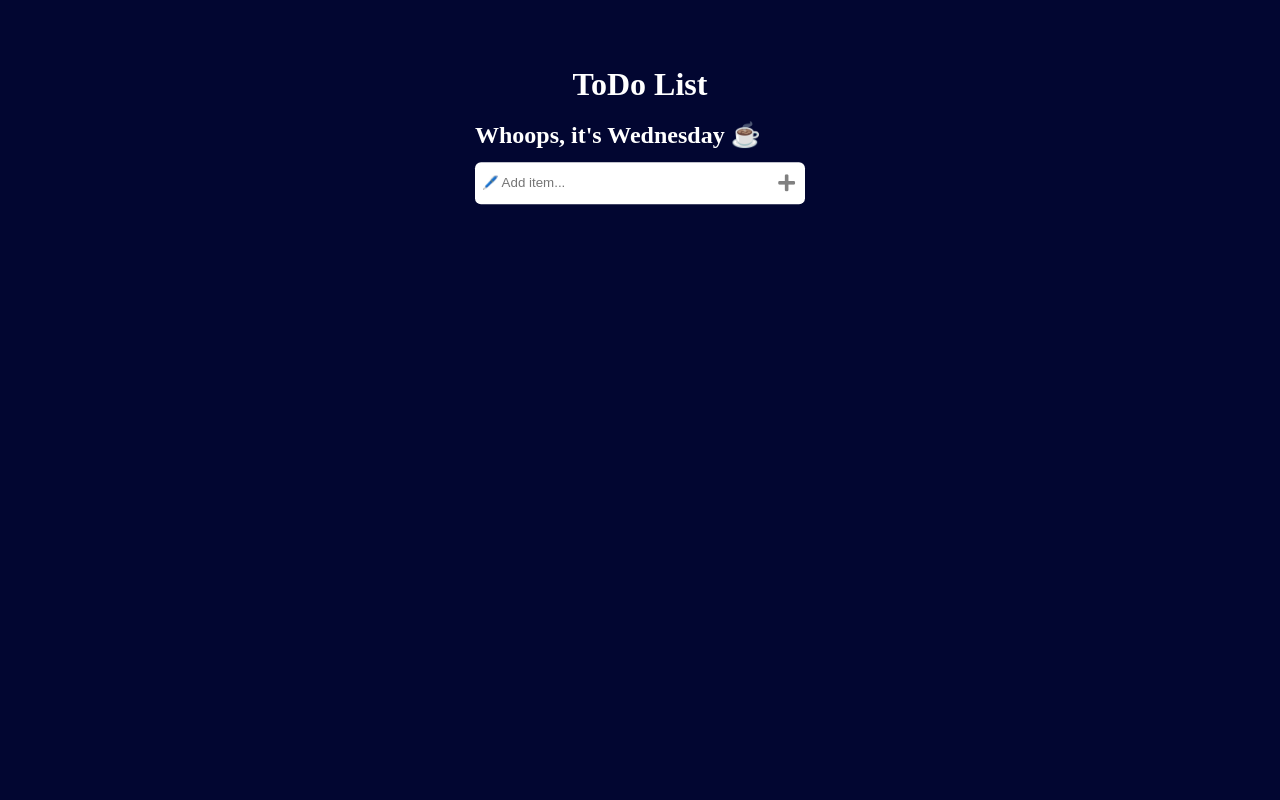
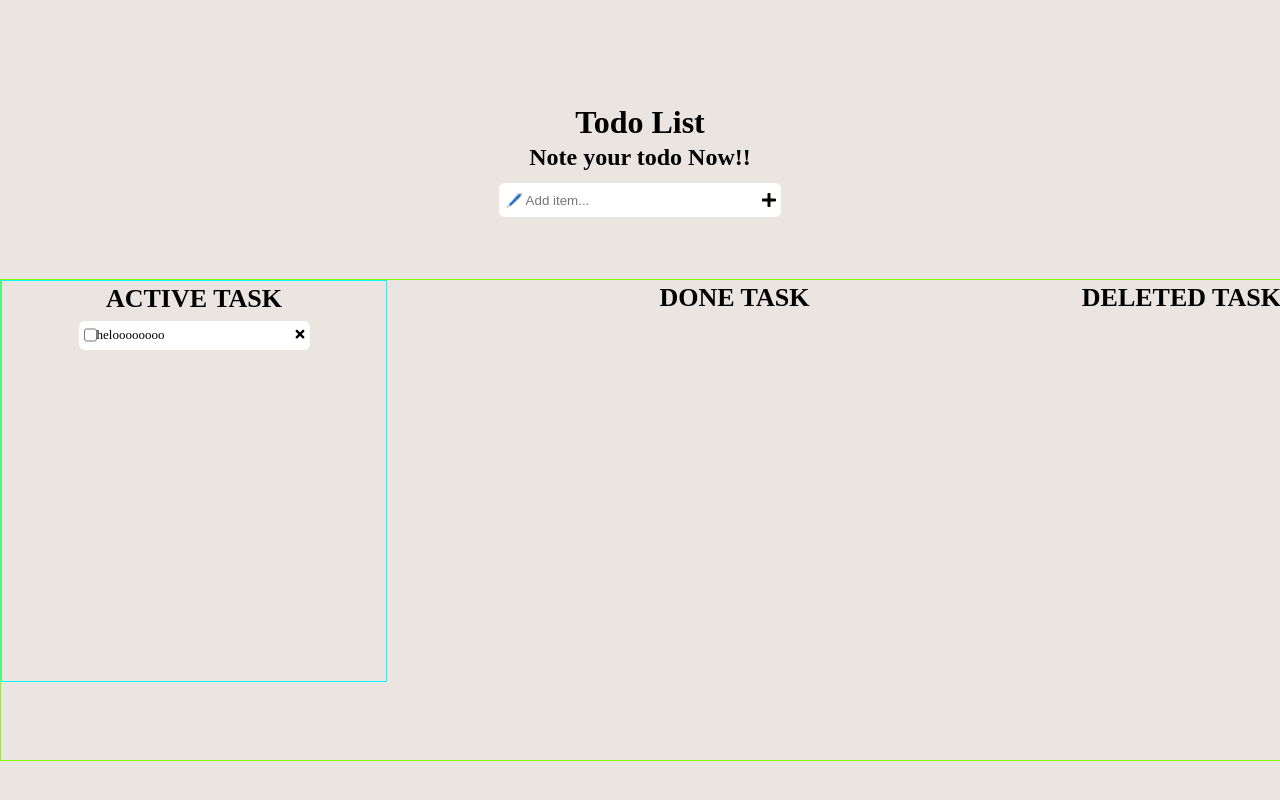
Before and after one commit to alenbabu/Todolist-react, a React (Create React App) app: page / in a window 1280 px wide. Built offline with nearby package versions, Linux system fonts and the light colour scheme.

Commit message:
design and script modified

```diff
--- a/src/App.css
+++ b/src/App.css
@@ -4,81 +4,83 @@
   }
 
   body {
-    background-color: #020631;
+    background-color: #ebe5e1;
   }
 
-  .app {
-    position: absolute;
-    top: 10%;
-    left: 50%;
-    transform: translate(-50%, -10%);
+  .main-body{
+    display: flex;
+    justify-content: center;
+    flex-direction: column;
+    width: 100%;
+    height: 100vh;
   }
 
-  .app .mainHeading h1 {
+  h1,h2{
     text-align: center;
+    margin-top: 3px;
   }
 
-  .app h1,
-  h2 {
-    color: white;
-  }
-
-  .app .input {
+  .app{
     display: flex;
     justify-content: center;
     align-items: center;
+    width: 100%;
+    height: 30%;
+    flex-direction: column;
+  }
+
+  .input{
     margin-top: 0.8em;
-    width: 20em;
-    height: 2em;
+    display: flex;
+    justify-content: center;
+    align-items: center;
+    width: 17em;
+    height: 1.5em;
     background-color: white;
     display: flex;
-    justify-content: space-between;
-    align-items: center;
     border-radius: 6px;
     padding: 5px;
   }
 
-  .app .input input {
+  .input input {
     width: 100%;
     height: 1.6em;
     border-color: transparent;
     outline-color: transparent;
   }
 
-  .app i {
-    cursor: pointer;
-    font-size: larger;
-    font-weight: 900;
-    color: grey;
-    margin-right: 5px;
+  .task{
+    width: 100%;
+    height: 60vh;
+    font-size: small;
+    border: 1px solid chartreuse;
+    display: flex;
+    justify-content: space-between;
   }
-  .app .todos {
+
+  .active-task {
+    width: 30%;
+    height: 50vh;
+    border: 1px solid cyan;
     display: flex;
-    justify-content: center;
+    flex-direction: column;
     align-items: center;
-    flex-direction: column;
   }
-  .app .todos .todo {
-    margin-top: 0.8em;
-    width: 20em;
-    height: 2em;
-    background-color: white;
+
+  .todo{
     display: flex;
     justify-content: space-between;
     align-items: center;
+    width: 17em;
+    height: 1.5em;
+    margin-top: 0.5em;
+    background-color: white;
+    display: flex;
     border-radius: 6px;
     padding: 5px;
   }
-  .app .todos .todo .left {
+
+  .left{
     display: flex;
-    justify-content: flex-start;
-    align-items: center;
+    flex-direction: row;
   }
-
-  .app .todos .todo .left p {
-    margin-left: 3px;
-    font-size: medium;
-    font-weight: 700;
-    font-style: normal;
-    color: grey;
-  }
--- a/src/App.js
+++ b/src/App.js
@@ -2,40 +2,46 @@ import { useState } from "react";
 import "./App.css";
 
 function App() {
-  const [todos,setTodos] = useState([])
-  const [text,setText] = useState('')
+  const [todos, setTodos] = useState([])
+  const [text, setText] = useState('')
 
   return (
+    <div className="main-body">
       <div className="app">
-      <div className="mainHeading">
-        <h1>ToDo List</h1>
-      </div>
-      <div className="subHeading">
-        <br />
-        <h2>Whoops, it's Wednesday ☕ </h2>
+        <div className="heading">
+          <h1>Todo List </h1>
+          <h2>Note your todo Now!!</h2>
+
         </div>
         <div className="input">
-        <input value={text} onChange={(e)=>setText(e.target.value)} type="text" placeholder="🖊️ Add item..." />
-        <i onClick={()=> setTodos([...todos,text])} className="fas fa-plus"></i>
+          <input type="text" placeholder="🖊️ Add item..." />
+          <i className="fas fa-plus"></i>
         </div>
-      {todos.map((value)=>{
-        return(
-          <div className="todos">
+      </div>
+      <div className="task">
+        <div className="active-task">
+          <h1>ACTIVE TASK</h1>
           <div className="todo">
             <div className="left">
               <input type="checkbox" name="" id="" />
-            <p>{value}</p>
+              <p>heloooooooo</p>
             </div>
             <div className="right">
               <i className="fas fa-times"></i>
             </div>
           </div>
         </div>
-        )
-
-      })}
+        <div className="done-task">
+          <h1>DONE TASK</h1>
 
         </div>
+        <div className="deleted-task">
+          <h1>DELETED TASK</h1>
+
+        </div>
+      </div>
+    </div >
+
   );
 }
 
```
Lines whose indentation alone changed are shown as unchanged.
